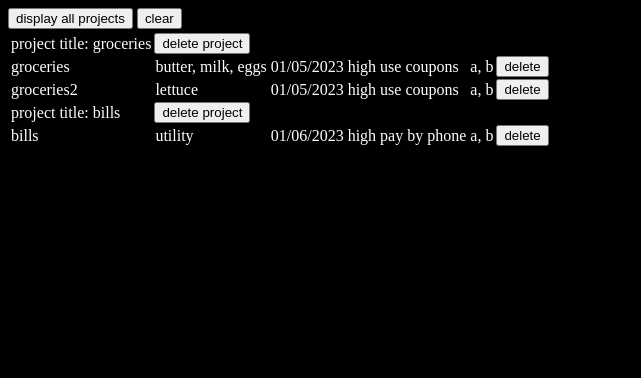
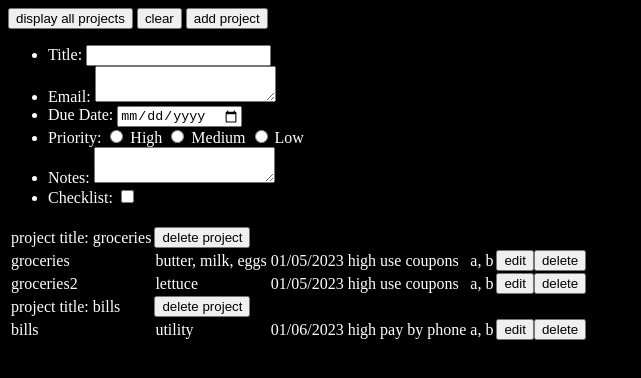
Before and after one commit to mbosenisum/Todo-List, a website: page src/index.html in a window 1280 px wide. Both pictures are taken after a click on the button "display all projects". Shown: the whole page, without its empty margins (0-641 px from the left). Drawn offline with Linux system fonts and the light colour scheme.

Commit message:
add new todo form structure

```diff
--- a/src/index.html
+++ b/src/index.html
@@ -1,5 +1,6 @@
 <!DOCTYPE html>
 <html lang="en">
+
 <head>
     <style>
         body {
@@ -17,10 +18,49 @@
     <meta name="viewport" content="width=device-width, initial-scale=1.0">
     <title>Document</title>
 </head>
+
 <body>
     <div class="content"></div>
     <button id="displayProjects">display all projects</button>
     <button id="clearDoc">clear</button>
+    <button id="addProjectButton">add project</button>
+
+    <!-- form for adding todo -->
+    <!-- hide by default -->
+    <form action="/my-handling-form-page" method="post">
+        <ul>
+            <li>
+                <label for="title">Title:</label>
+                <input type="text" id="todoTitle" name="user_name" />
+            </li>
+            <li>
+                <label for="mail">Email:</label>
+                <textarea id="todoDescription" name="user_email"></textarea>
+            </li>
+            <li>
+                <label for="todoDueDate">Due Date:</label>
+                <input type="date" id="todoDueDate" name="todoDueDate" />
+            </li>
+            <li>
+                Priority:
+                <input type="radio" id="priorityHigh" name="priority" value="high" />
+                <label for="priorityHigh">High</label>
+                <input type="radio" id="priorityMed" name="priority" value="medium" />
+                <label for="priorityMed">Medium</label>
+                <input type="radio" id="priorityLow" name="priority" value="low" />
+                <label for="priorityLow">Low</label>
+            </li>
+            <li>
+                <label for="notes">Notes:</label>
+                <textarea id="todoNotes" name="notes"></textarea>
+            </li>
+            <li>
+                <label for="checklist">Checklist:</label>
+                <input type="checkbox" id="todoChecklist" name="todoDueDate" />
+            </li>
+        </ul>
+    </form>
+
     <table id="output">
         <thead>
 
@@ -33,4 +73,5 @@
 
     <script src="todo.js"></script>
 </body>
+
 </html>
--- a/src/todo.js
+++ b/src/todo.js
@@ -1,6 +1,7 @@
 // https://www.theodinproject.com/lessons/node-path-javascript-factory-functions-and-the-module-pattern
 
 // current:
+// create Todos
 // tie all functionality to DOM
 // DOM interactivity (add/remove buttons)
 // extra individual todos (within each project) after viewing all
@@ -9,7 +10,7 @@
 // delete a todo / project
 // each project is grouped separately
 
-
+// need to add a form for user entering a project or todo, look back at old projects
 
 function Todo(title, description, dueDate, priority, notes, checklist) {
     this.title = title;
@@ -17,7 +18,7 @@ function Todo(title, description, dueDate, priority, notes, checklist) {
     this.dueDate = dueDate;
     this.priority = priority;
     this.notes = notes;
-    this.checklist = checklist;
+    this.checklist = checklist; // need to expand as array, which is later put into list
     return { title, description, dueDate, priority, notes, checklist }
 }
 
@@ -53,10 +54,11 @@ function projectGroup(newProject) {
 
     // untested
     const remove = (project) => {
+        project.removeAllTodos();
         let index = find(project);
         projectArr.splice(index, 1);
-
-        // need to remove accompanying Todos as well
+        delete project;
+        // remove from memory as well ?
     }
 
     return { add, display, find, remove, getProjects };
@@ -114,7 +116,18 @@ function Project(newTodo, titleName) {
         return;
     }
 
-    return { todos, addTodo, showTodos, removeTodo, findTodo, title, getTodos };
+    const removeAllTodos = () => {
+        todos = [];
+    }
+
+    const editTodo = (editedTodo) => {
+        let newName = prompt("change the name of this Todo", editedTodo.title.concat(' ' +  'edited'));
+        editedTodo.title = newName;
+        return;
+        // test in console
+    }
+
+    return { todos, addTodo, showTodos, removeTodo, findTodo, title, getTodos, removeAllTodos, editTodo };
 }
 
 
@@ -164,7 +177,14 @@ function printTodo(data, project) {
     }
 
     let flag = 1;
-    // deletes second groceries todo without being clicked
+
+    let editTodoButton = document.createElement('button');
+    editTodoButton.textContent = 'edit';
+    tr.appendChild(editTodoButton);
+    editTodoButton.addEventListener('click', function () {
+        project.editTodo(data);
+    });
+
     let deleteTodoButton = document.createElement('button');
     deleteTodoButton.textContent = 'delete';
     tr.appendChild(deleteTodoButton);
@@ -267,3 +287,13 @@ function clearTable() {
 let clearDoc = document.getElementById('clearDoc');
 
 clearDoc.addEventListener('click', clearTable);
+
+
+function addProject() {
+    //
+    console.log('add project button clicked');
+    return;
+}
+
+let addProjectBtn = document.getElementById('addProjectButton');
+addProjectBtn.addEventListener('click', addProject);
```
